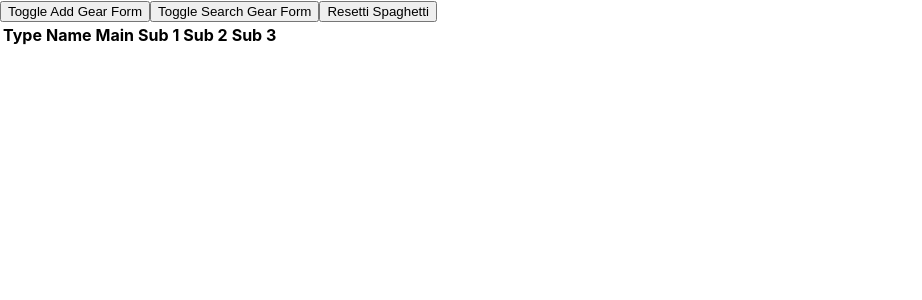
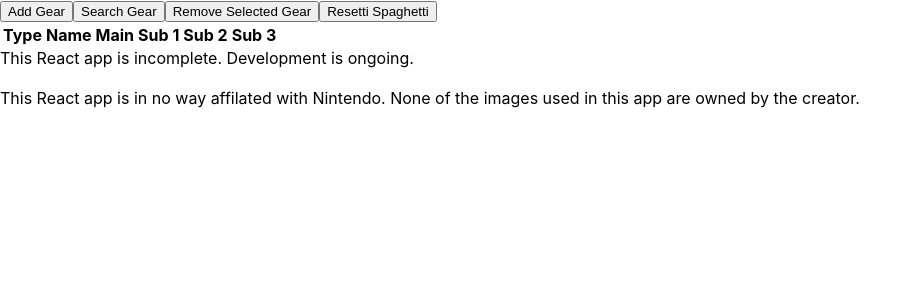
Before and after one commit to RoboticJ4000/RoboticJ4000-github-page, a React (Create React App) app: page / in a window 1280 px wide. Shown: the top 300 px of the page, without its empty margins (0-922 px from the left). Built offline with nearby package versions, Linux system fonts and the light colour scheme.

Commit message:
Added basic gear selection and removal.

```diff
--- a/src/AddItem.js
+++ b/src/AddItem.js
@@ -26,7 +26,13 @@ class AddItem extends React.Component {
 
     handleSubmit(event) {
         event.preventDefault();
-        this.props.addGear(this.state);
+
+        if (this.state.name) {
+            this.props.addGear(this.state);
+
+        } else {
+            window.alert("Gear has no name.\nAll gear must have a name.\nNo gear was added to the database.")
+        }
     }
 
     render(){
--- a/src/App.js
+++ b/src/App.js
@@ -11,15 +11,18 @@ class App extends React.Component {
             showAddItem: false,
             showSearchItem: false,
             gearFilter: {},
-            gearArray: []
+            gearArray: [],
+            gearSelected: undefined
         };
 
         this.toggleAddItem = this.toggleAddItem.bind(this);
         this.toggleSearchItem = this.toggleSearchItem.bind(this);
+        this.selectGear = this.selectGear.bind(this);
         this.resetDatabase = this.resetDatabase.bind(this);
         this.queryDB = this.queryDB.bind(this);
         this.addGear = this.addGear.bind(this);
         this.setFilter = this.setFilter.bind(this);
+        this.removeGear = this.removeGear.bind(this);
         this.displayGear = this.displayGear.bind(this);
     }
 
@@ -28,11 +31,21 @@ class App extends React.Component {
     }
 
     toggleAddItem() {
-        this.setState( {showAddItem: !this.state.showAddItem} );
+        this.setState( {
+            showAddItem: !this.state.showAddItem,
+            showSearchItem: false
+        } );
     }
 
     toggleSearchItem(){
-        this.setState( {showSearchItem: !this.state.showSearchItem} );
+        this.setState( {
+            showAddItem: false,
+            showSearchItem: !this.state.showSearchItem
+        } );
+    }
+
+    selectGear(gearName){
+        this.setState( {gearSelected: gearName} );
     }
 
     queryDB(func, thisArg) {
@@ -65,11 +78,11 @@ class App extends React.Component {
             let request = gears.add(gear);
 
             request.onerror = function() {
-                console.error('Failed to add gear to database', request.error);
+                window.alert('Cannot add the gear to the database.\nGear must have unique names.');
             }
 
             request.onsuccess = function() {
-                console.log(gear + ' was added to database');
+                window.alert('"' + gear.name + '" was added to database.');
             }
         }
 
@@ -84,12 +97,32 @@ class App extends React.Component {
         );
     }
 
+    removeGear() {
+        if (this.state.gearSelected) {
+            let func = function(db) {
+                let gears = db.transaction('gears', 'readwrite').objectStore('gears');
+
+                gears.delete(this.state.gearSelected);
+
+                window.alert('"' + this.state.gearSelected + '" was removed from the database');
+                this.setState( {gearSelected: undefined} );
+            }
+
+            this.queryDB(func, this);
+            this.displayGear();
+        } else {
+            window.alert('No gear was selected.\nNothing was removed from the database.')
+        }
+
+    }
+
     displayGear() {
         let context = this;
         let func;
 
         if (Object.keys(this.state.gearFilter).length === 0) {
             func = function(db) {
+                // Sort by gear type?
                 let gears = db.transaction('gears', 'readonly').objectStore('gears');
 
                 let request = gears.getAll();
@@ -155,12 +188,14 @@ class App extends React.Component {
 
     render() {
         // TODO: Alerts for each action.
+        // TODO: Select gear via click, remove (and maybe edit) gear button.
 
         return (
             <div className="App">
                 <div>
-                    <button onClick={this.toggleAddItem}>Toggle Add Gear Form</button>
-                    <button onClick={this.toggleSearchItem}>Toggle Search Gear Form</button>
+                    <button onClick={this.toggleAddItem}>Add Gear</button>
+                    <button onClick={this.toggleSearchItem}>Search Gear</button>
+                    <button onClick={this.removeGear}>Remove Selected Gear</button>
                     <button onClick={this.resetDatabase}>Resetti Spaghetti</button>
                 </div>
 
@@ -169,14 +204,16 @@ class App extends React.Component {
                     {this.state.showSearchItem && <SearchItem setFilter={this.setFilter} />}
                 </div>
 
-                <Display gearArray={this.state.gearArray} />
+                <Display gearArray={this.state.gearArray} selectGear={this.selectGear} gearSelected={this.state.gearSelected} />
+
+                <footer>
+                    This React app is incomplete. Development is ongoing.<br/>
+                    <br/>
+                    This React app is in no way affilated with Nintendo. None of the images used in this app are owned by the creator.
+                </footer>
             </div>
         );
     }
 }
 
 export default App;
-/*
- * Notes:
- *  Use js localStorage for data storage
- */
--- a/src/Display.js
+++ b/src/Display.js
@@ -8,7 +8,9 @@ class Display extends React.Component {
     }
 
     render(){
-        let gearEntries = this.props.gearArray.map((gearObj) => <GearDisplay key={gearObj.name} gear={gearObj}/>);
+        let gearEntries = this.props.gearArray.map((gearObj) =>
+            <GearDisplay key={gearObj.name} gear={gearObj}
+            selectGear={this.props.selectGear} selected={gearObj.name === this.props.gearSelected}/>);
 
         return (
             <table>
--- a/src/GearDisplay.js
+++ b/src/GearDisplay.js
@@ -4,11 +4,25 @@ class GearDisplay extends React.Component {
     constructor(props){
         super(props);
         this.state = {};
+
+        this.onClick = this.onClick.bind(this);
     }
 
+    onClick(){
+        this.props.selectGear(this.props.gear.name);
+    };
+
     render(){
+        const selected = {
+            color: 'red'
+        };
+
+        const notSelected = {
+            color: 'black'
+        };
+
         return (
-            <tr>
+            <tr style={this.props.selected ? selected : notSelected} onClick={this.onClick}>
                 <td headers="type">{this.props.gear.type}</td>
                 <td headers="name">{this.props.gear.name}</td>
                 <td headers="main">
```
